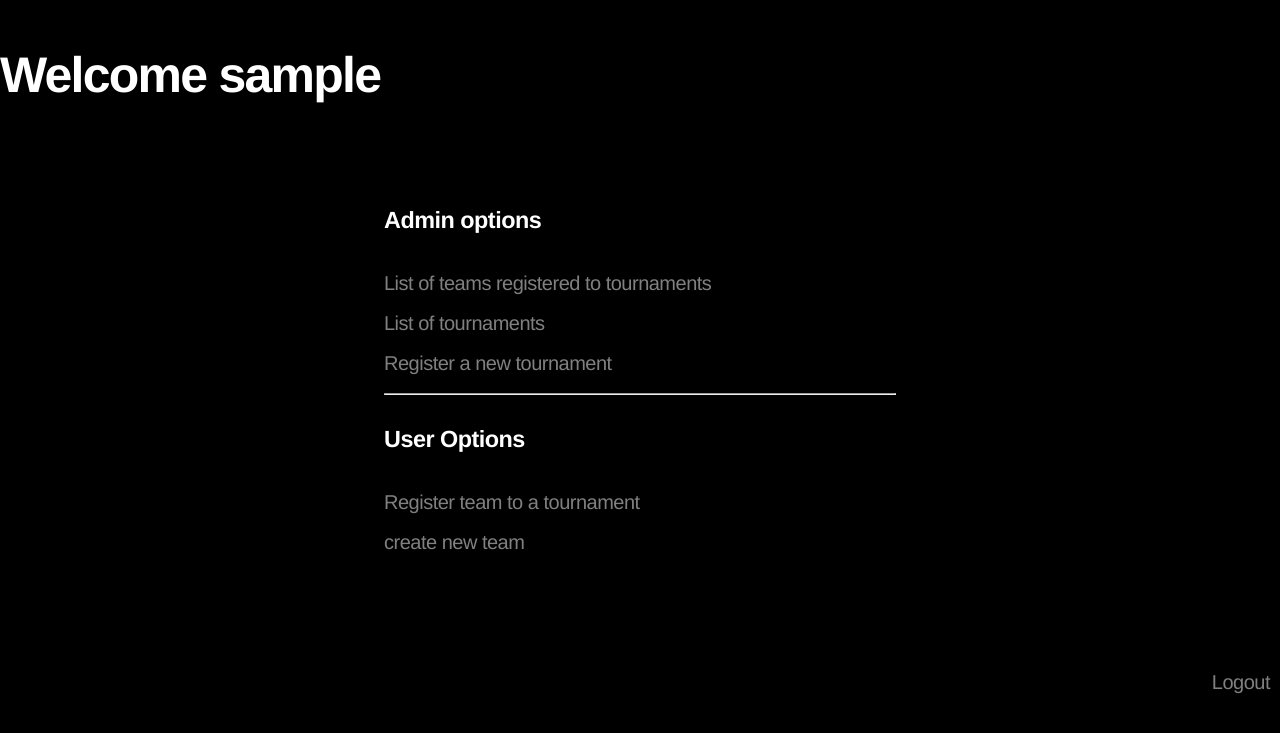
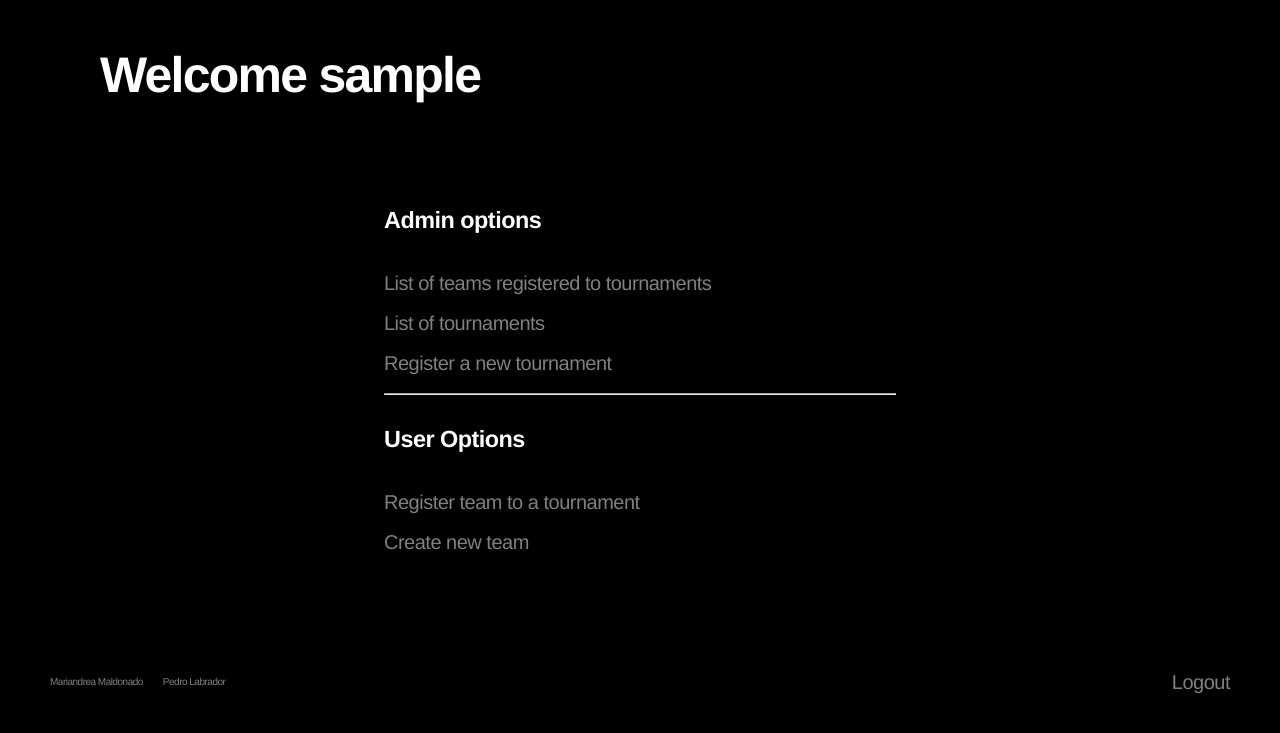
Before and after one commit to MariandreaMV/proyecto-2-droma, a PHP site: page /php/admin/index.php in a window 1280 px wide. Shown: the top 733 px of the page. Run offline with PHP 8.4, Linux system fonts and the light colour scheme; the visitor is signed in with stand-in values (Sample User, id 1).

Commit message:
Added buttons, styles

```diff
--- a/php/admin/index.php
+++ b/php/admin/index.php
@@ -4,7 +4,6 @@
     $pdo = Database::getConnection();
     if (!$_SESSION['admin'])
         header ("Location:../../../index.php");
-
 ?>
 
 <!DOCTYPE html>
@@ -18,12 +17,12 @@
     </head>
     <body>
         <div id ="admin">
-             <?php if (isset($_SESSION['user'])) {
-                echo "<h1>Welcome " . $_SESSION['user']['username']."</h1>";
-            } ?>
+            <?php if (isset($_SESSION['user'])): ?>
+                <h1 class="user">Welcome <?= $_SESSION['user']['username'] ?></h1>
+            <?php endif ?>
             <div class='container' >
                 <nav>
-                    <h3> Admin options</h3>
+                    <h3>Admin options</h3>
                     <ul>
                         <li><a href="/php/admin/team/list.php">List of teams registered to tournaments</a></li>
                         <li><a href="/php/admin/tournament/list.php">List of tournaments</a></li>
@@ -32,13 +31,15 @@
                     <hr>
                     <h3>User Options</h3>
                     <ul>
-                        <li> <a href="../register.php">Register team to a tournament</a></li>
-                        <li><a href="">create new team</a></li>
+                        <li><a href="/php/register.php">Register team to a tournament</a></li>
+                        <li><a href="/php/newteam.php">Create new team</a></li>
                     </ul>
                  </nav>
              </div>
-            <footer>
+            <footer class='logout'>
                 <a href="../auth/logout.php">Logout</a>
+                <small class="credits"><a href="https://github.com/MariandreaMV">Mariandrea Maldonado</a></small>
+                <small class="credits"><a href="https://github.com/PedroLabrador">Pedro Labrador</a></small>
             </footer>
         </div>
     </body>
```
